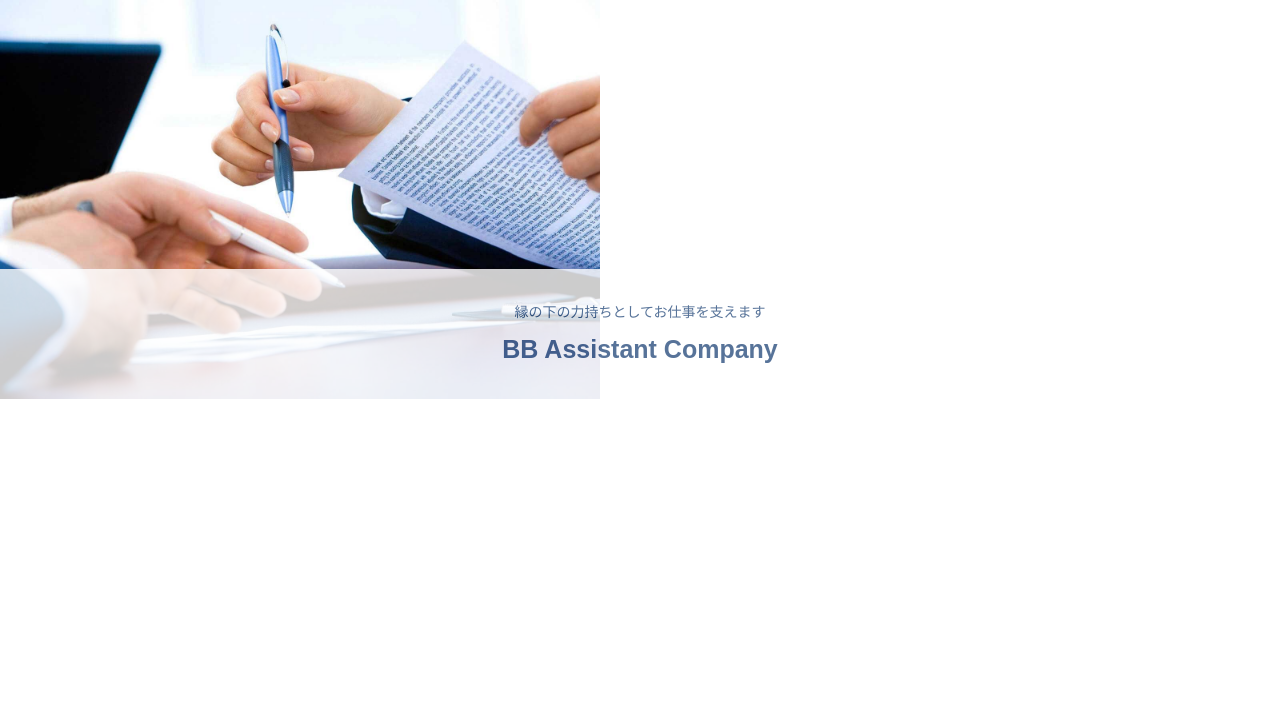
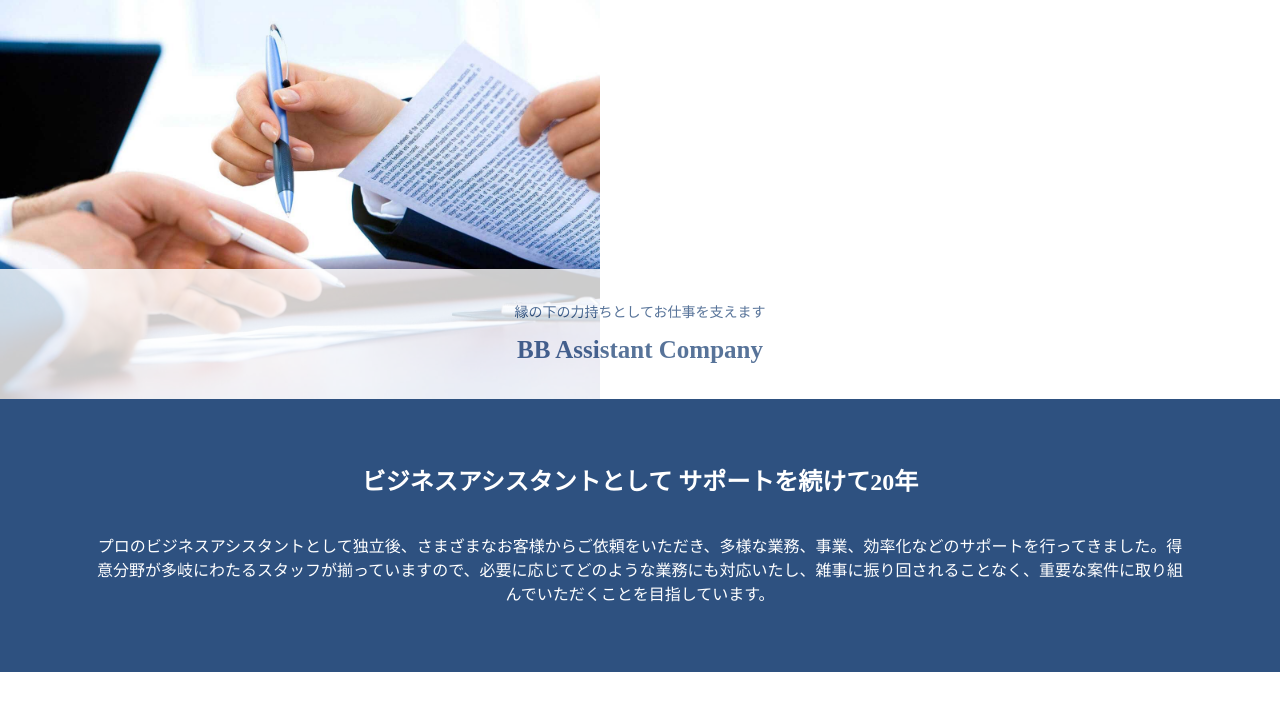
Before and after one commit to kobadai09jp/coding_practice, a plain HTML site: page index.html in a window 1280 px wide. Shown: the part 73-800 px from the top of the page. Drawn offline with Linux system fonts and the light colour scheme.

Commit message:
feature セクション完了 (sp)

```diff
--- a/css/style.scss
+++ b/css/style.scss
@@ -2,7 +2,7 @@
 @import "./reset";
 
 .book-1 {
-font-family: "Noto Sans JP",sans-serif;
+font-family: "源ノ角ゴシック JP";
 a {
   color:inherit;
   &:hover {
@@ -11,7 +11,7 @@ a {
 }
 
 .container {
-  width: 83.3%;
+  width: 85%;
   margin: 0 auto;
 }
 
@@ -77,7 +77,7 @@ a {
 }
 }
 // header end
-
+// hero start
 .hero__wrapper {
   position: relative;
   &__img {
@@ -108,4 +108,23 @@ a {
     }
   }
 }
+// hero end
+.feature__wrapper {
+  background-color: $primary;
+
+  &__textbox {
+    color: $white;
+    text-align: center;
+    padding: 65px 0;
+    h2 {
+      font-size:24px;
+      line-height: 1.5;
+    }
+    p {
+      margin-top: 35px;
+    }
+
+  }
+
 }
+}
--- a/index.html
+++ b/index.html
@@ -21,6 +21,7 @@
       </button>
     </header>
     <!-- header end -->
+    <!-- hero start -->
     <section class="hero__wrapper">
       <div class="hero__wrapper__img">
         <img src="./practice01/img/hero.jpg" alt="hero イメージ" />
@@ -30,5 +31,16 @@
         <h1>BB Assistant Company</h1>
       </div>
     </section>
+    <!-- hero end -->
+    <!-- feature start -->
+    <section class="feature__wrapper">
+      <div class="feature__wrapper__textbox container">
+        <h2>ビジネスアシスタントとして サポートを続けて20年</h2>
+        <p>
+          プロのビジネスアシスタントとして独立後、さまざまなお客様からご依頼をいただき、多様な業務、事業、効率化などのサポートを行ってきました。得意分野が多岐にわたるスタッフが揃っていますので、必要に応じてどのような業務にも対応いたし、雑事に振り回されることなく、重要な案件に取り組んでいただくことを目指しています。
+        </p>
+      </div>
+    </section>
+    <!-- feature end -->
   </body>
 </html>
```
Also changed, not shown: css/style.css, 1 other file.
